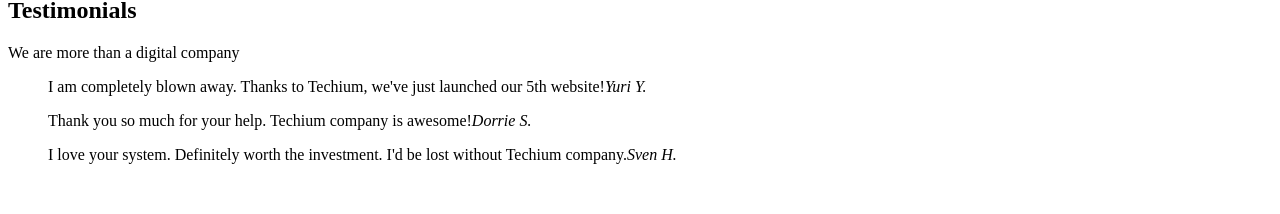
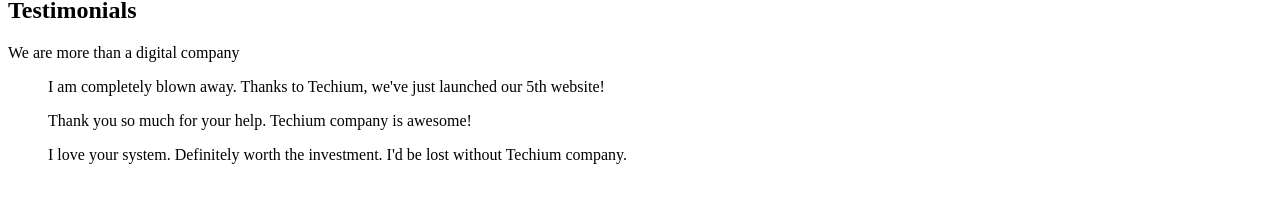
Before and after one commit to FouedDadi/holbertonschool-web_front_end, a plain HTML site: page 0x00-html_advanced/29-index.html in a window 1280 px wide. Shown: the part 1931-2145 px from the top of the page. Drawn offline with Linux system fonts and the light colour scheme.

Commit message:
fixing cite tag

```diff
--- a/0x00-html_advanced/29-index.html
+++ b/0x00-html_advanced/29-index.html
@@ -64,9 +64,9 @@
         <!-- Testemonials section -->
         <section>
             <div> <header><h2>Testimonials</h2><p>We are more than a digital company</p></header>
-            <div><article><blockquote >I am completely blown away. Thanks to Techium, we've just launched our 5th website!<cite>Yuri Y.</cite></blockquote></article>
-            <article><blockquote ><p>Thank you so much for your help. Techium company is awesome!<cite>Dorrie S.</cite></p></blockquote></article>
-            <article><blockquote ><p>I love your system. Definitely worth the investment. I'd be lost without Techium company.<cite>Sven H.</cite></p></blockquote></article></div></div>
+            <div><article><blockquote cite="Yuri Y."><p>I am completely blown away. Thanks to Techium, we've just launched our 5th website!</p></blockquote></article>
+            <article><blockquote cite="Dorrie S."><p>Thank you so much for your help. Techium company is awesome!</p></blockquote></article>
+            <article><blockquote cite="Sven H."><p>I love your system. Definitely worth the investment. I'd be lost without Techium company.</p></blockquote></article></div></div>
         </section>
         <br>
         <!-- Contact section -->
```
